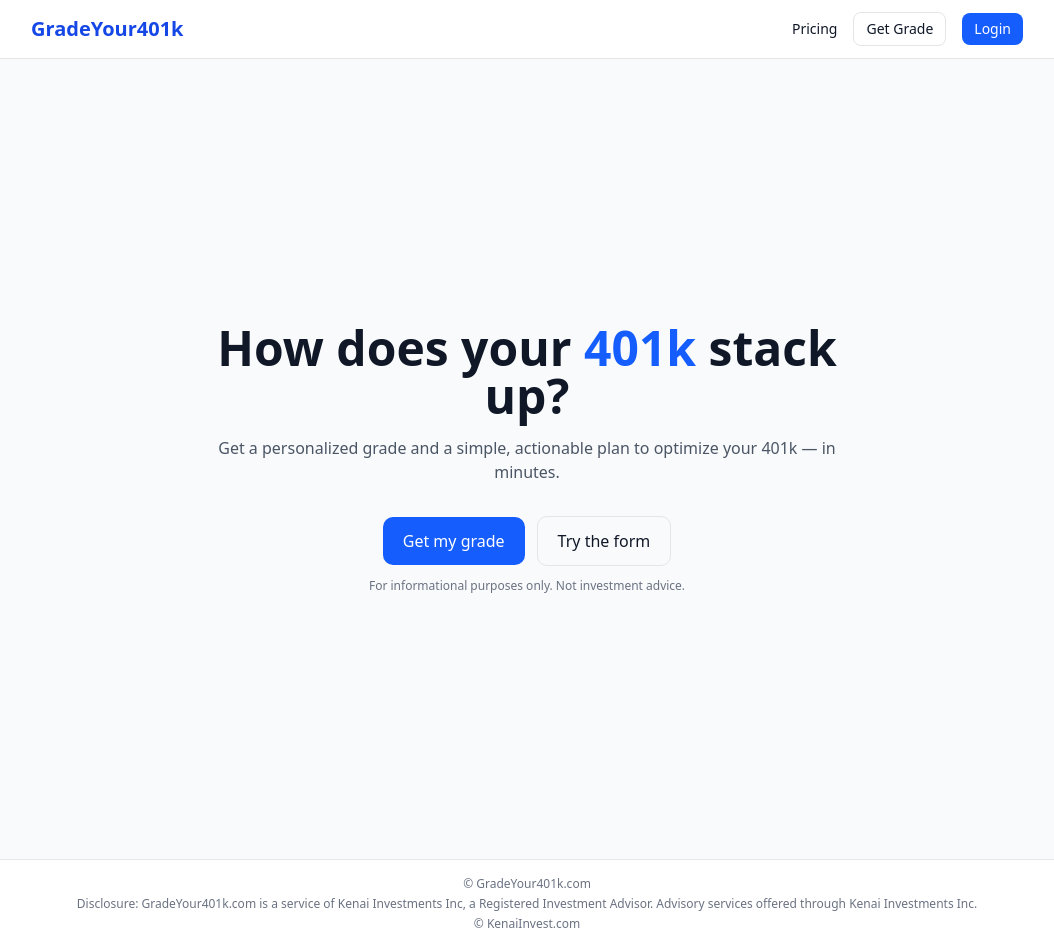
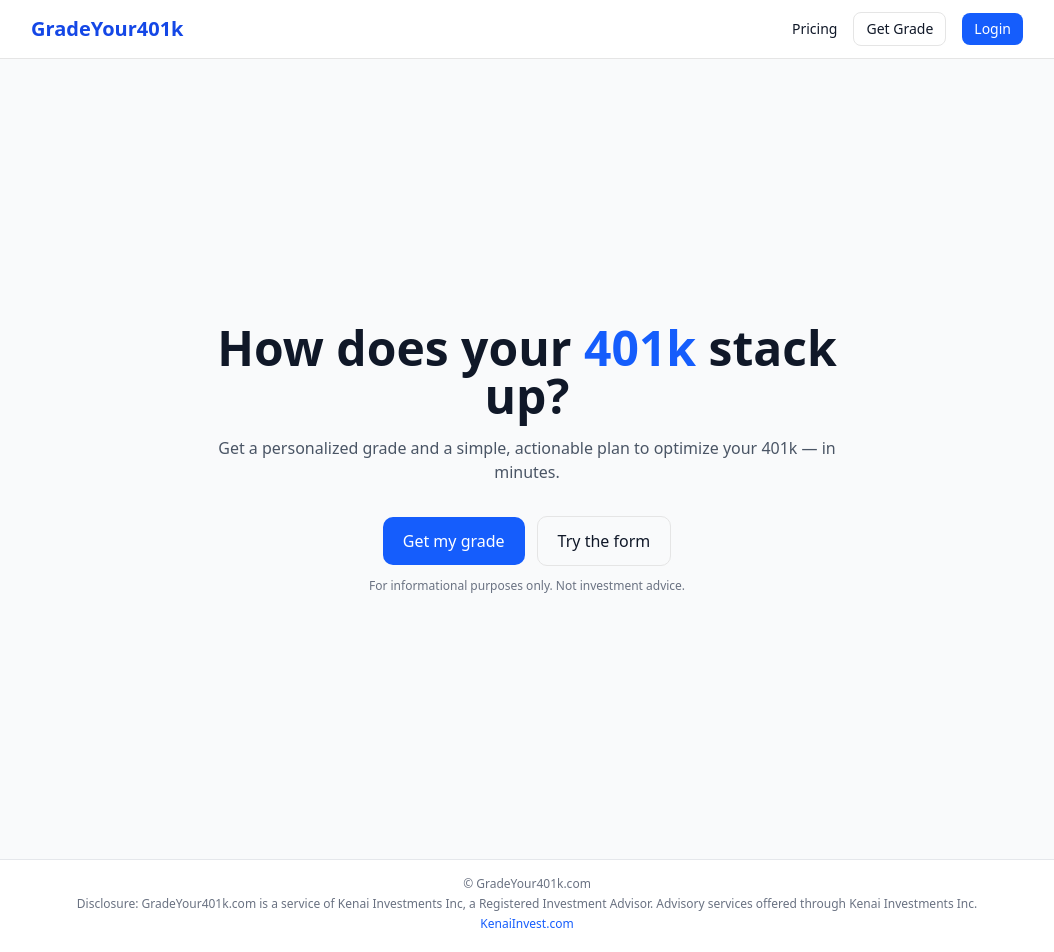
Before and after one commit to rremling/gradeyour401k, a Next.js app: page / in a window 1280 px wide. Shown: the top 952 px of the page, without its empty margins (113-1167 px from the left). Built offline with nearby package versions, Linux system fonts and the light colour scheme.

Commit message:
Update layout.tsx

```diff
--- a/src/app/layout.tsx
+++ b/src/app/layout.tsx
@@ -26,7 +26,16 @@ export default function RootLayout({
             Disclosure: GradeYour401k.com is a service of Kenai Investments Inc, a Registered Investment Advisor.
             Advisory services offered through Kenai Investments Inc.
           </p>
-          <p className="mt-1">© KenaiInvest.com</p>
+          <p className="mt-1">
+            <a
+              href="https://KenaiInvest.com"
+              target="_blank"
+              rel="noopener noreferrer"
+              className="text-blue-600 hover:underline"
+            >
+              KenaiInvest.com
+            </a>
+          </p>
         </footer>
 
         <Analytics /> {/* ✅ send page views & events to Vercel */}
```
